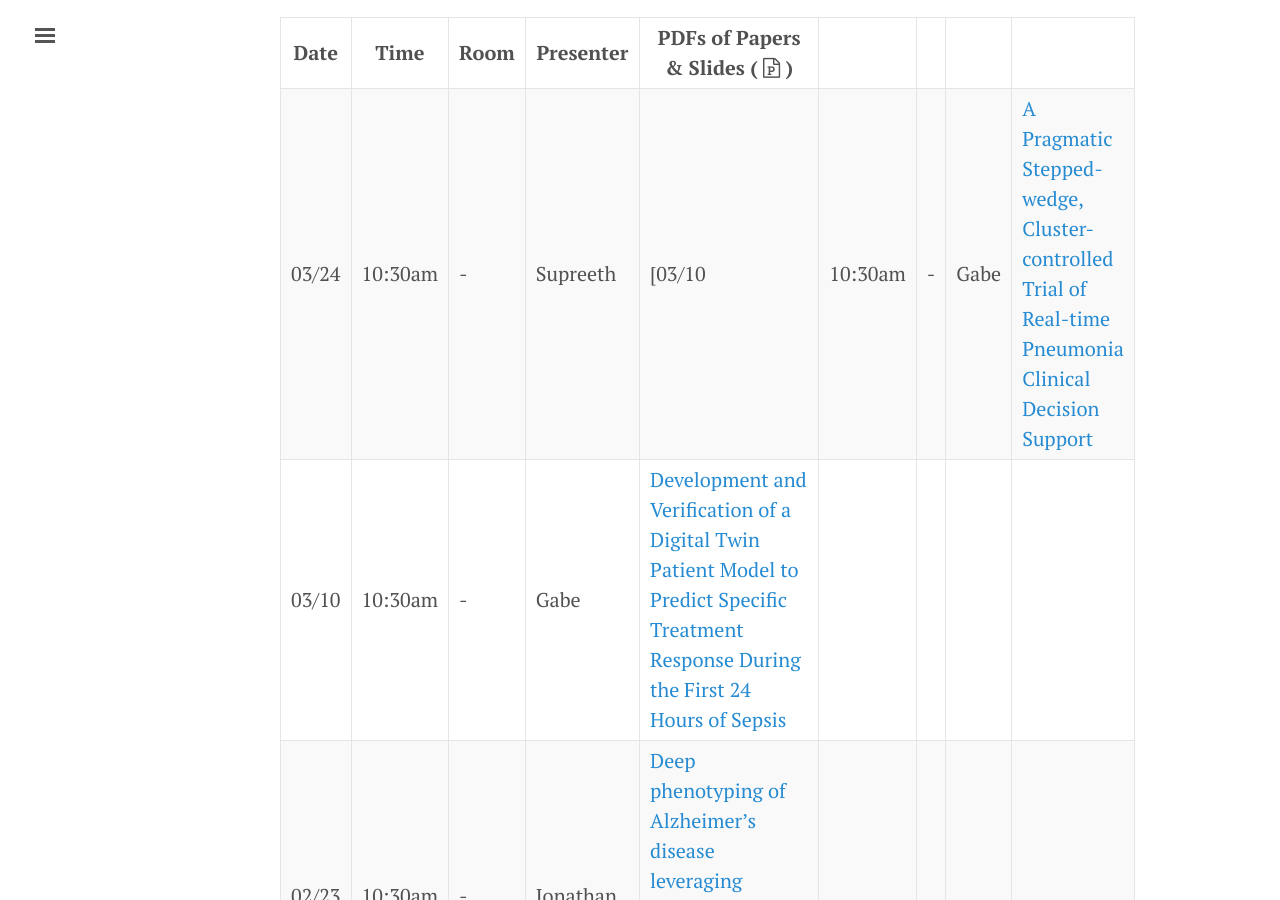
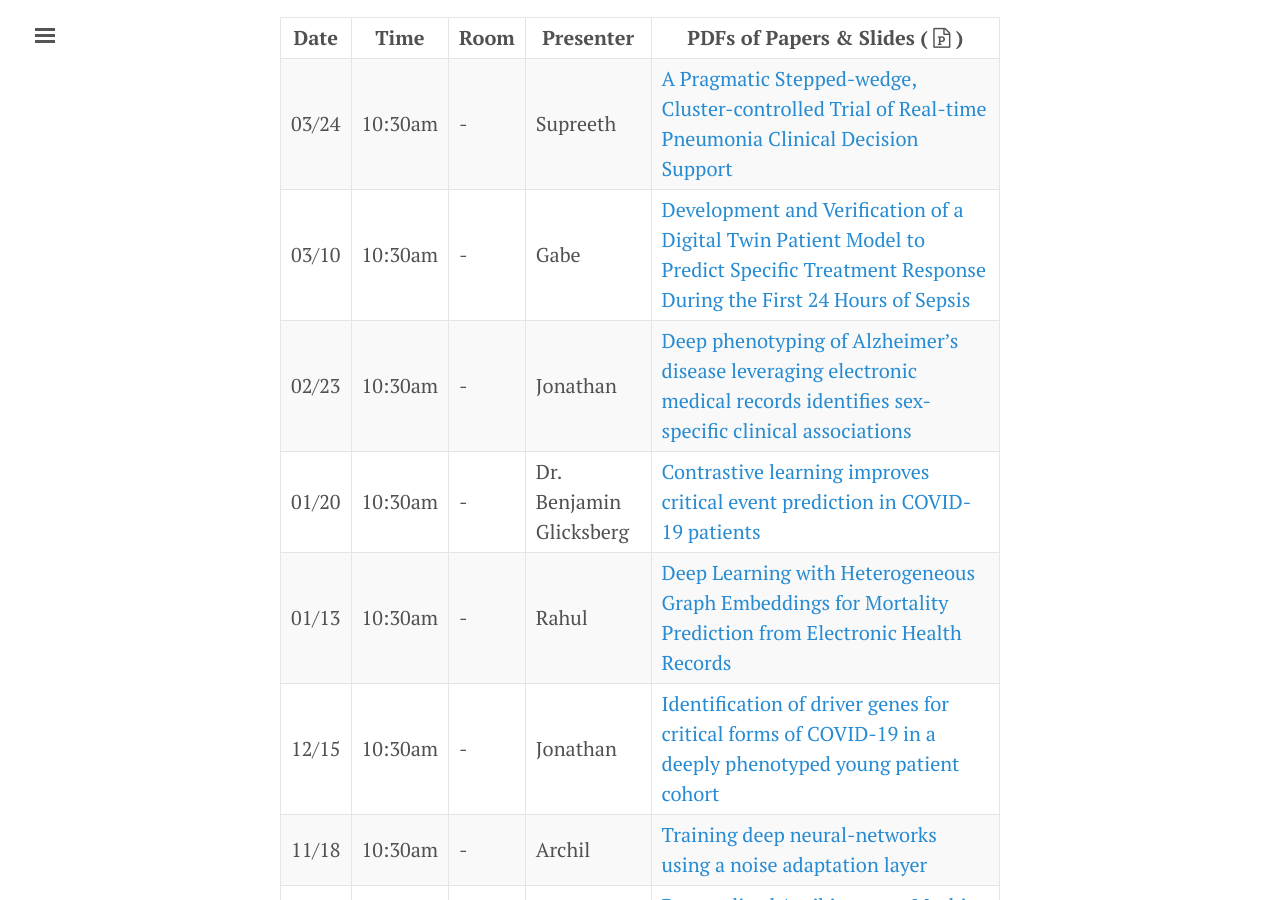
Before and after one commit to NematiLab/bmijc, a Jekyll site: the page built from index.md, in a window 1280 px wide and 900 px high, scrolled down 710 px. Built offline with Jekyll 4.4.1, drawn with Linux system fonts in a browser that asks for light colours; nearby versions of some CDN libraries.

Commit message:
SPS presenting

```diff
--- a/index.md
+++ b/index.md
@@ -30,7 +30,7 @@
 
 Date | Time    | Room | Presenter | PDFs of Papers & Slides ( <i class='fa fa-file-powerpoint-o'></i> )
 --- | --- | --- | --- | ---
-03/24 | 10:30am | - | Supreeth |[03/10 | 10:30am | - | Gabe |[A Pragmatic Stepped-wedge, Cluster-controlled Trial of Real-time Pneumonia Clinical Decision Support]({{ site.baseurl }}/assets/031422_paper.pdf){:target="_blank"}
+03/24 | 10:30am | - | Supreeth |[A Pragmatic Stepped-wedge, Cluster-controlled Trial of Real-time Pneumonia Clinical Decision Support]({{ site.baseurl }}/assets/031422_paper.pdf){:target="_blank"}
 03/10 | 10:30am | - | Gabe |[Development and Verification of a Digital Twin Patient Model to Predict Specific Treatment Response During the First 24 Hours of Sepsis]({{ site.baseurl }}/assets/031022_paper.pdf){:target="_blank"}
 02/23 | 10:30am | - | Jonathan |[Deep phenotyping of Alzheimer's disease leveraging electronic medical records identifies sex-specific clinical associations]({{ site.baseurl }}/assets/022322_paper.pdf){:target="_blank"}
 01/20 | 10:30am | - | Dr. Benjamin Glicksberg | [Contrastive learning improves critical event prediction in COVID-19 patients]({{ site.baseurl }}/assets/012022_paper.pdf){:target="_blank"}
```
